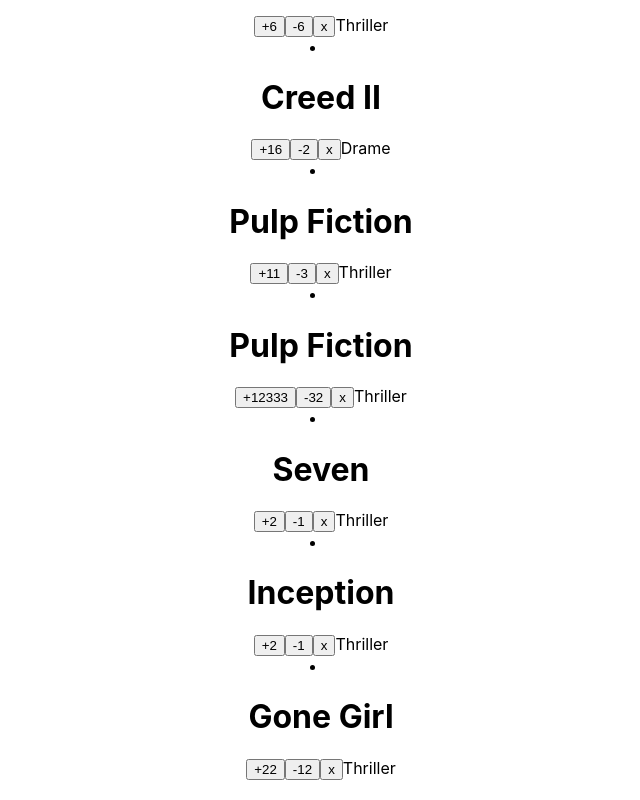
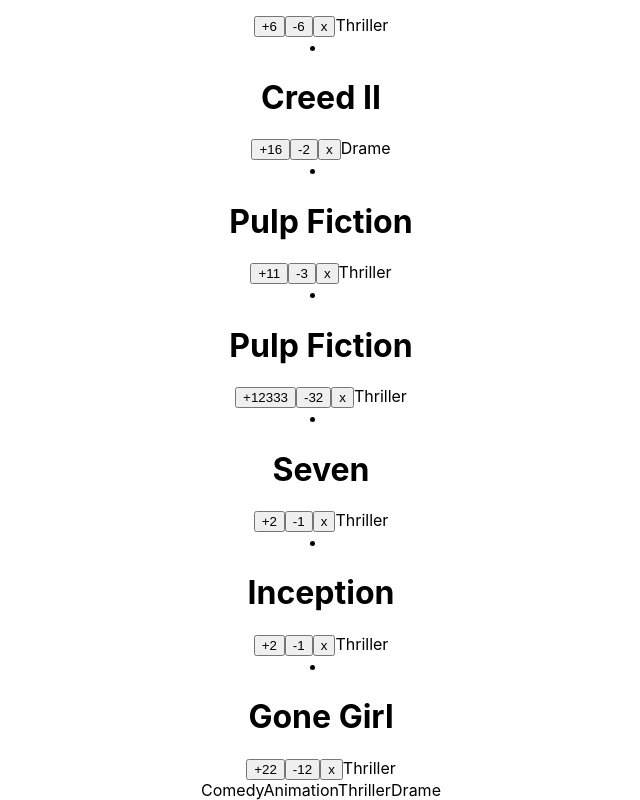
Before and after one commit to sepiropht/movies, a React (Create React App) app: page / in a window 1280 px wide. Shown: the part 459-1259 px from the top of the page, without its empty margins (319-959 px from the left). Built offline with nearby package versions, Linux system fonts and the light colour scheme.

Commit message:
filter by category

```diff
--- a/src/App.tsx
+++ b/src/App.tsx
@@ -2,24 +2,55 @@
 import "./App.css";
 import { Card } from "./components/Card";
 import { movies$, Movies } from "./services/movies";
+import { Category } from "./components/Category";
 
 function App() {
-  const [movies, setMovies] = useState<Movies[]>();
+  const [movies, setMovies] = useState<Movies[]>([]);
+
+  const [categories, setCategories] = useState<string[]>([]);
+  const [categoriesButton, setCategoriesButton] = useState<string[]>([]);
+
+  const toggleCategory = (selectedCategory: string) => {
+    if (categories?.includes(selectedCategory)) {
+      setCategories(
+        categories.filter((category) => category !== selectedCategory)
+      );
+    } else {
+      setCategories([...categories, selectedCategory]);
+    }
+  };
   const deleteCard = (id: number) =>
     setMovies(movies?.filter((movie) => movie.id !== id));
 
+  const CategoriesButtonList = categoriesButton?.map((category) => (
+    <Category category={category} onCategoryClick={toggleCategory} />
+  ));
+
+  const CardList = movies
+    ?.filter(
+      (movie) => categories?.includes(movie.category) || !categories?.length
+    )
+    .map((movie) => (
+      <li key={movie?.id}>
+        {" "}
+        <Card onCardClick={deleteCard} {...movie}></Card>
+      </li>
+    ));
+
   useEffect(() => {
-    console.log("yeah");
-    movies$.then((data) => setMovies(data));
+    movies$.then((data) => {
+      setMovies(data);
+    });
   }, []);
+
+  useEffect(() => {
+    setCategoriesButton([...new Set(movies?.map((movie) => movie.category))]);
+  }, [movies]);
+
   return (
     <div className="App">
-      {movies?.map((movie) => (
-        <li key={movie?.id}>
-          {" "}
-          <Card deleteCard={deleteCard} {...movie}></Card>
-        </li>
-      ))}
+      {CardList}
+      <div>{CategoriesButtonList}</div>
     </div>
   );
 }
--- a/src/components/Card.tsx
+++ b/src/components/Card.tsx
@@ -2,7 +2,7 @@
 import { Movies } from "../services/movies";
 
 export interface CardProps extends Movies {
-  deleteCard: (id: number) => void;
+  onCardClick: (id: number) => void;
 }
 
 export const Card: React.FC<CardProps> = ({
@@ -11,7 +11,7 @@
   category,
   likes,
   dislikes,
-  deleteCard,
+  onCardClick,
 }) => {
   const [like, setLikes] = useState(likes);
   const [dislike, setDislikes] = useState(dislikes);
@@ -20,7 +20,7 @@
       <h1>{title}</h1>
       <button onClick={() => setLikes(like + 1)}>+{like}</button>
       <button onClick={() => setDislikes(dislike + 1)}>-{dislike}</button>
-      <button onClick={() => deleteCard(id)}>x</button>
+      <button onClick={() => onCardClick(id)}>x</button>
       <span>{category}</span>
     </div>
   );
--- /dev/null
+++ b/src/components/Category.tsx
@@ -0,0 +1,22 @@
+import React, { useState } from "react";
+interface CategoryProps {
+  category: string;
+  onCategoryClick: (cat: string) => void;
+}
+
+export const Category: React.FC<CategoryProps> = ({
+  category,
+  onCategoryClick,
+}) => {
+  const [selected, toogleSelected] = useState<boolean>(false);
+  return (
+    <span
+      onClick={() => {
+        toogleSelected(!selected);
+        onCategoryClick(category);
+      }}
+    >
+      {category}
+    </span>
+  );
+};
```
Also changed, not shown: tsconfig.json (+3 -8 lines).
